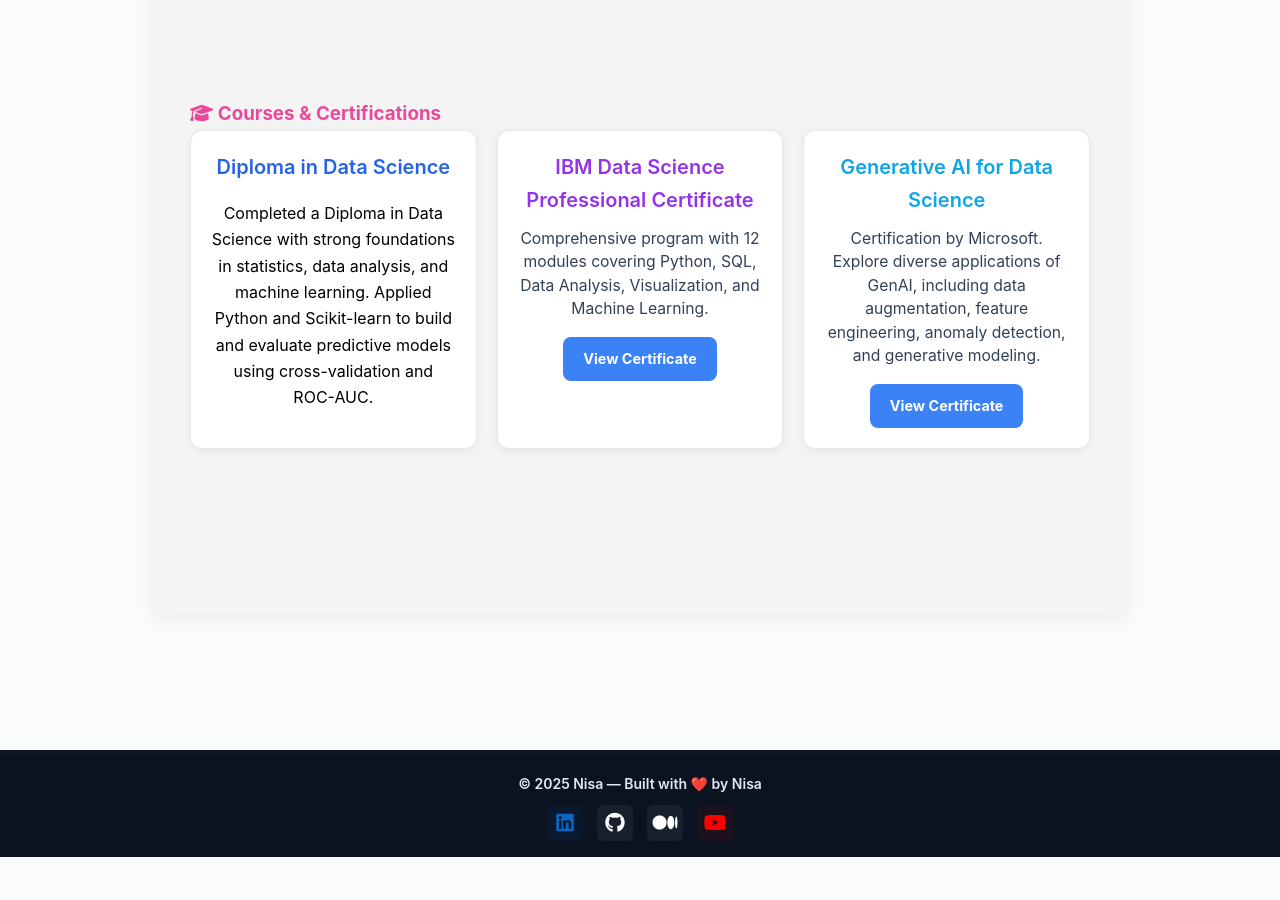
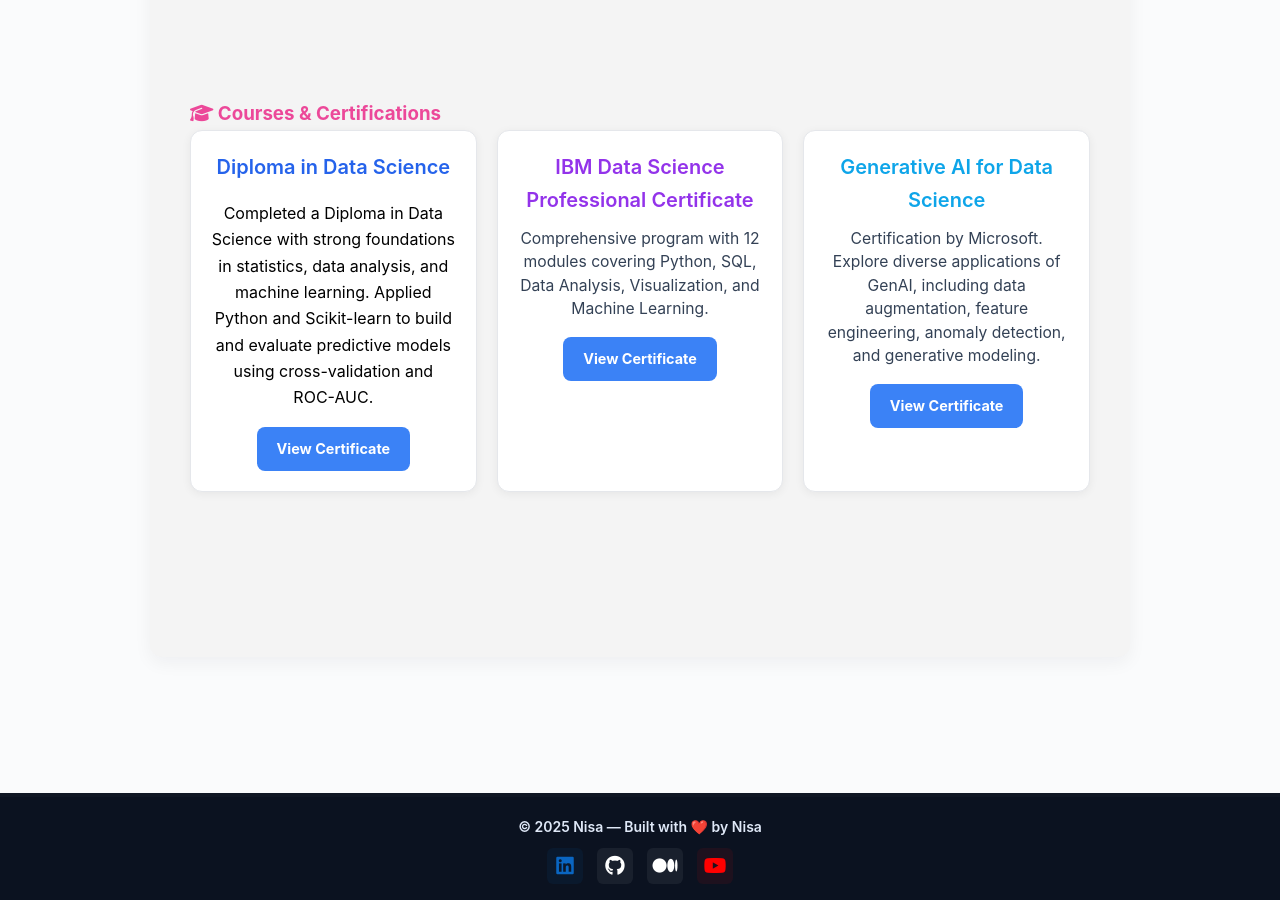
Before and after one commit to tabassumunnisa19/My_Personal_Website, a Jekyll site: the page about.html, which Jekyll copies as it is, in a window 1280 px wide and 900 px high, scrolled down 3093 px. Built offline with Jekyll 4.4.1, drawn with Linux system fonts in a browser that asks for light colours; before the commit the page ends 3950 px from its top, so only the background shows below that.

Commit message:
Update about.html

```diff
--- a/about.html
+++ b/about.html
@@ -494,7 +494,9 @@
         <div class="grid-inner">
           <div class="card cert-card">
             <h4>Diploma in Data Science</h4>
-</p>Completed a Diploma in Data Science with strong foundations in statistics, data analysis, and machine learning. Applied Python and Scikit-learn to build and evaluate predictive models using cross-validation and ROC-AUC.</p>          </div>
+</p>Completed a Diploma in Data Science with strong foundations in statistics, data analysis, and machine learning. Applied Python and Scikit-learn to build and evaluate predictive models using cross-validation and ROC-AUC.</p>
+          <a href="#" target="_blank" class="cert-btn">View Certificate</a>
+          </div>
           <div class="card cert-card">
             <h4>IBM Data Science Professional Certificate</h4>
             <p>Comprehensive program with 12 modules covering Python, SQL, Data Analysis, Visualization, and Machine Learning.</p>
```
